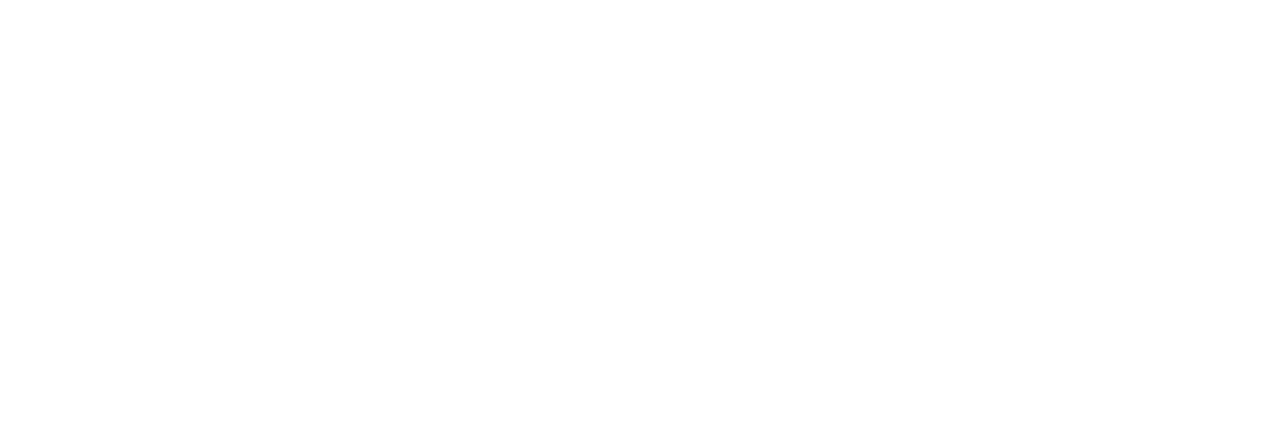
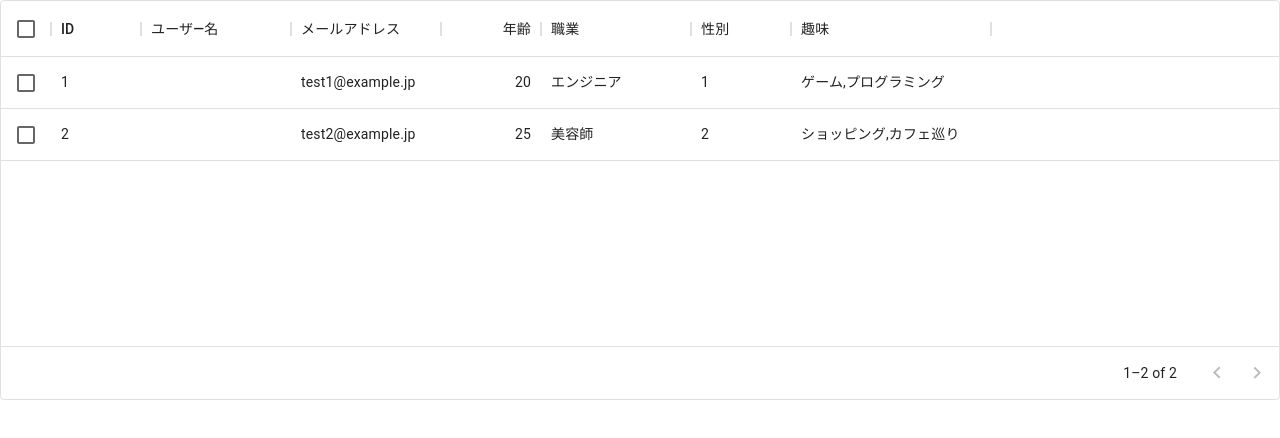
Before and after one commit to rexiaxm7/react-study, a React (Create React App) app: page /User in a window 1280 px wide. Before the commit this address had no page. Shown: the top 438 px of the page. Built offline with nearby package versions, Linux system fonts and the light colour scheme; data requests are answered from the project's data file.

Commit message:
usersを表示
第一回の勉強会の内容まで

```diff
--- /dev/null
+++ b/src/components/pages/User.tsx
@@ -0,0 +1,76 @@
+import React, { useState, useEffect } from 'react';
+import axios from "axios";
+import { DataGrid } from '@mui/x-data-grid';
+
+const columns = [
+    { field: 'id', headerName: 'ID', width: 90 },
+    {
+      field: 'user_name',
+      headerName: 'ユーザ―名',
+      width: 150,
+      editable: true,
+    },
+    {
+      field: 'mail',
+      headerName: 'メールアドレス',
+      width: 150,
+      editable: true,
+    },
+    {
+      field: 'age',
+      headerName: '年齢',
+      type: 'number',
+      width: 100,
+      editable: true,
+    },
+    {
+        field: 'job',
+        headerName: '職業',
+        width: 150,
+        editable: true,
+    },
+    {
+        field: 'gender',
+        headerName: '性別',
+        width: 100,
+        editable: true,
+    },
+    {
+        field: 'interests',
+        headerName: '趣味',
+        width: 200,
+        editable: true,
+    },
+  ];
+
+
+
+// eslint-disable-next-line import/no-anonymous-default-export
+export default () => {
+    const [data, setData] = useState([]);
+
+    useEffect(() => {
+        const fetchData = async () => {
+        const result = await axios(
+            'http://localhost:3001/users/',
+        );
+
+        setData(result.data);
+    };
+
+    fetchData();
+}, []);
+
+    return (
+        <div style={{ height: 400, width: '100%' }}>
+        <DataGrid
+          rows={data}
+          columns={columns}
+          pageSize={5}
+          rowsPerPageOptions={[5]}
+          checkboxSelection
+          //disableSelectionOnClick
+        />
+      </div>
+    );
+  }
--- a/src/index.tsx
+++ b/src/index.tsx
@@ -5,6 +5,7 @@
 import reportWebVitals from "./reportWebVitals";
 import { BrowserRouter, Routes, Route } from "react-router-dom";
 import { Test } from "./components/pages/Test";
+import User from "./components/pages/User";
 
 const rootElement = document.getElementById("root");
 render(
@@ -12,6 +13,7 @@
     <BrowserRouter>
       <Routes>
         <Route path="/" element={<App />} />
+        <Route path="User" element={<User />} />
         <Route path="test" element={<Test />} />
       </Routes>
     </BrowserRouter>
```
Also changed, not shown: package.json (+10 -9 lines), 1 other file (tests, documents, lock files or other folders).
